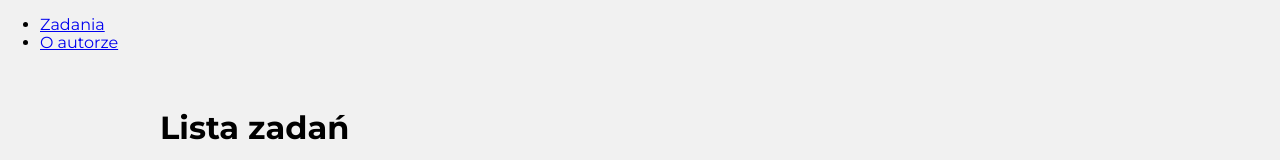
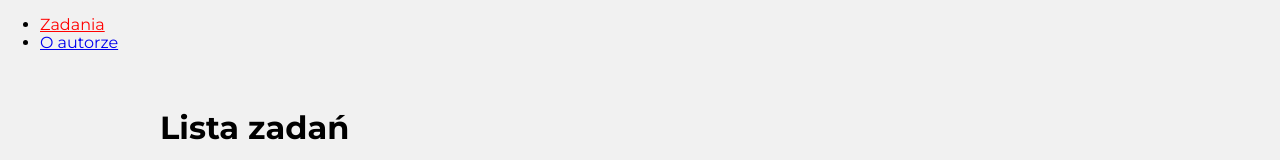
Before and after one commit to DominikaBuczekSzkowron/to-do-list-react, a React (Create React App) app: page /#/zadania in a window 1280 px wide. Shown: the top 160 px of the page. Built offline with nearby package versions, Linux system fonts and the light colour scheme.

Commit message:
style navLinks

```diff
--- a/src/App.js
+++ b/src/App.js
@@ -1,6 +1,5 @@
 import {
   HashRouter,
-  NavLink,
   Switch,
   Route,
   Redirect,
@@ -8,20 +7,17 @@
 import TasksPage from "./features/tasks/TasksPage";
 import TaskPage from "./features/tasks/TaskPage";
 import AuthorPage from "./features/author/AuthorPage";
+import { StyledNavLink } from "./styled";
 
 export default () => (
   <HashRouter>
     <nav>
       <ul>
         <li>
-          <NavLink activeClassName="active" to="/zadania">
-            Zadania
-          </NavLink>
+          <StyledNavLink to="/zadania">Zadania</StyledNavLink>
         </li>
         <li>
-          <NavLink activeClassName="active" to="/autor">
-            O autorze
-          </NavLink>
+          <StyledNavLink to="/autor">O autorze</StyledNavLink>
         </li>
       </ul>
       <Switch>
--- /dev/null
+++ b/src/styled.js
@@ -0,0 +1,12 @@
+import { styled } from "styled-components";
+import { NavLink } from "react-router-dom";
+
+const activeClassName = "active";
+
+export const StyledNavLink = styled(NavLink).attrs(() => ({
+  activeClassName: activeClassName,
+}))`
+  &.${activeClassName} {
+    color: red;
+  }
+`;
```
